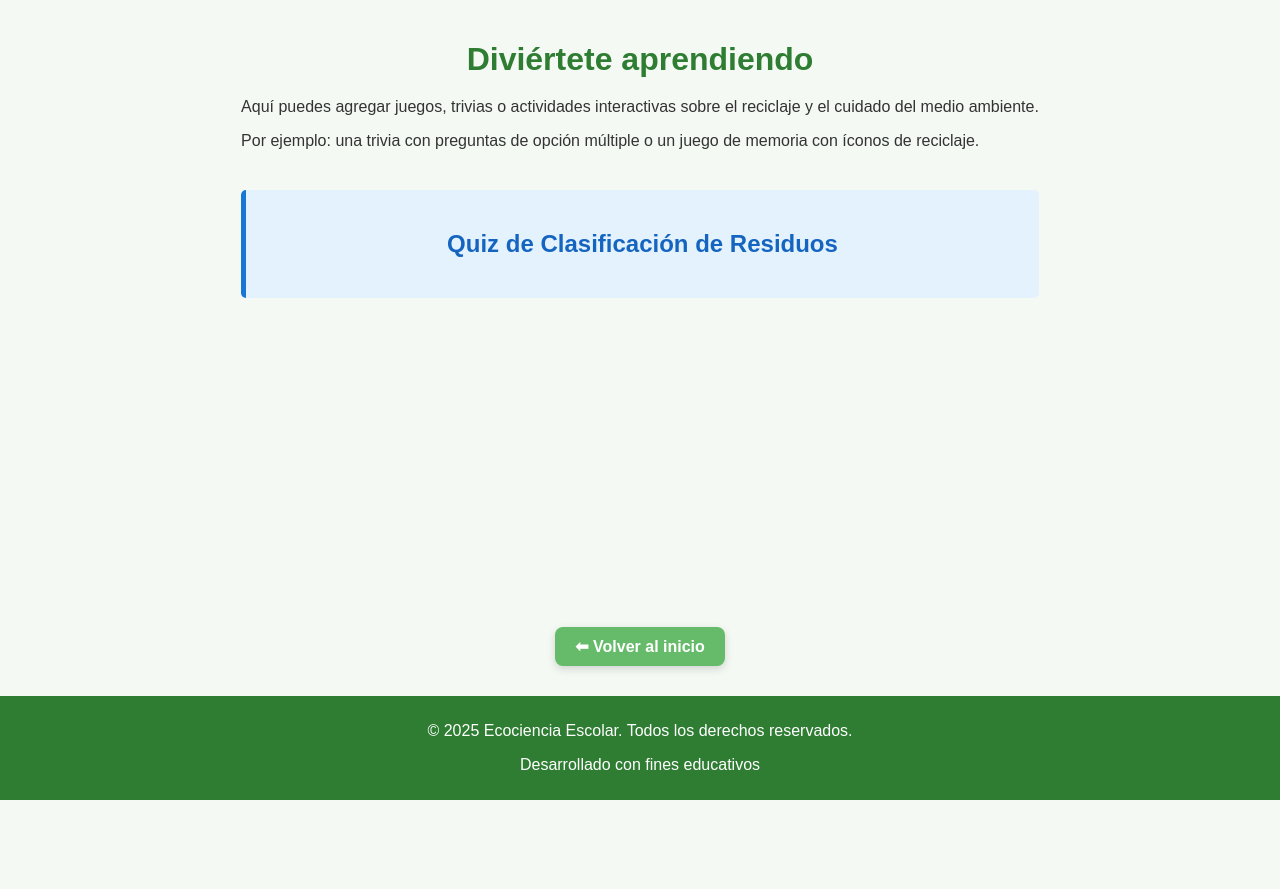
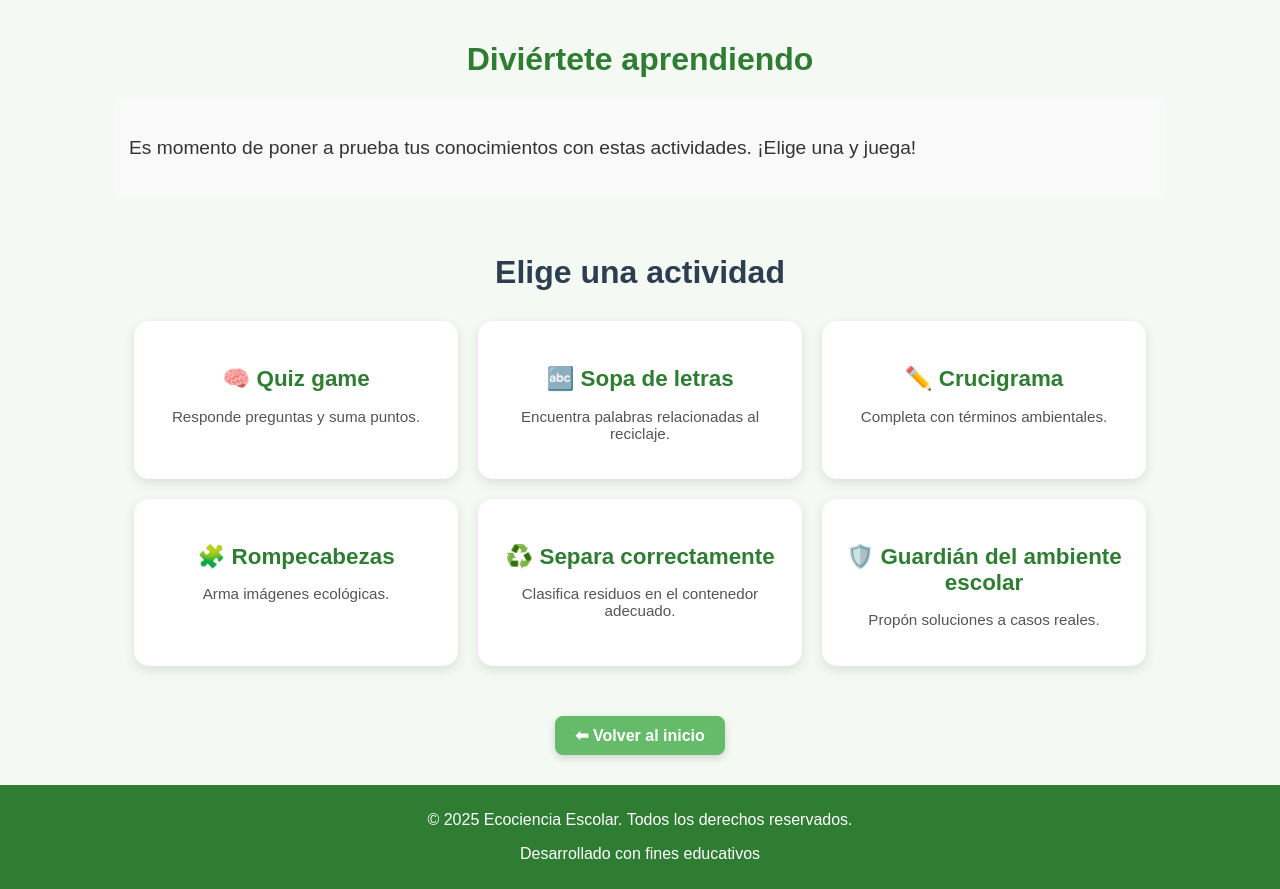
Before and after one commit to eestradasa01-sketch/Ecociencia-escolar, a plain HTML site: page quizz.html in a window 1280 px wide. Before the commit the page ends 800 px from the top, so only its background shows below. Drawn offline with Linux system fonts and the light colour scheme.

Commit message:
Version 7

```diff
--- a/estilos.css
+++ b/estilos.css
@@ -259,7 +259,7 @@ button:hover {
 
 .aprendizaje {
   text-align: center;
-  padding: 40px 20px;
+  padding: 10px 20px;
 }
 
 .aprendizaje h2 {
--- a/quizz.html
+++ b/quizz.html
@@ -12,18 +12,45 @@
         <h1>Diviértete aprendiendo</h1>
     </header>
 
-    <main>
-        <p>Aquí puedes agregar juegos, trivias o actividades interactivas sobre el reciclaje y el cuidado del medio ambiente.</p>
-        <p>Por ejemplo: una trivia con preguntas de opción múltiple o un juego de memoria con íconos de reciclaje.</p>
-    </main>
+    <section class="intro">
+      <p>Es momento de poner a prueba tus conocimientos con estas actividades. ¡Elige una y juega!</p>
+    </section>
 
-    <section class="quiz">
-        <h2>Quiz de Clasificación de Residuos</h2>
-        <div id="pregunta"></div>
-        <div id="opciones"></div>
-        <p id="resultadoQuiz"></p>
+    <section class="aprendizaje">
+      <h2>Elige una actividad</h2>
+      <div class="grid-aprendizaje">
+        <a href="quiz.html" class="card">
+          <h3>🧠 Quiz game</h3>
+          <p>Responde preguntas y suma puntos.</p>
+        </a>
+
+        <a href="sopa.html" class="card">
+          <h3>🔤 Sopa de letras</h3>
+          <p>Encuentra palabras relacionadas al reciclaje.</p>
+        </a>
+
+        <a href="crucigrama.html" class="card">
+          <h3>✏️ Crucigrama</h3>
+          <p>Completa con términos ambientales.</p>
+        </a>
+
+        <a href="rompecabezas.html" class="card">
+          <h3>🧩 Rompecabezas</h3>
+          <p>Arma imágenes ecológicas.</p>
+        </a>
+
+        <a href="separa.html" class="card">
+          <h3>♻️ Separa correctamente</h3>
+          <p>Clasifica residuos en el contenedor adecuado.</p>
+        </a>
+
+        <a href="guardian.html" class="card">
+          <h3>🛡️ Guardián del ambiente escolar</h3>
+          <p>Propón soluciones a casos reales.</p>
+        </a>
+      </div>
     </section>
-    </div>
+  </div>
 </body>
 <div class="volver-container">
   <a href="index.html" class="btn-volver">⬅ Volver al inicio</a>
```
